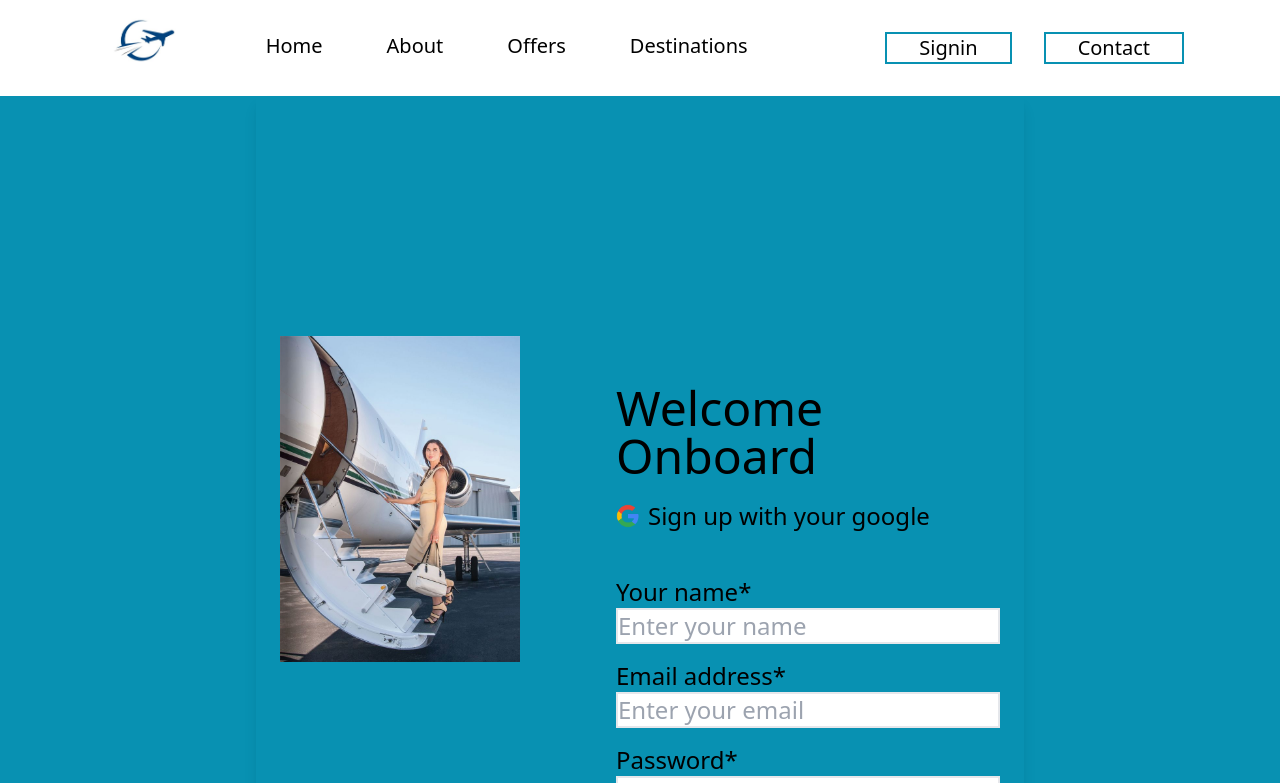
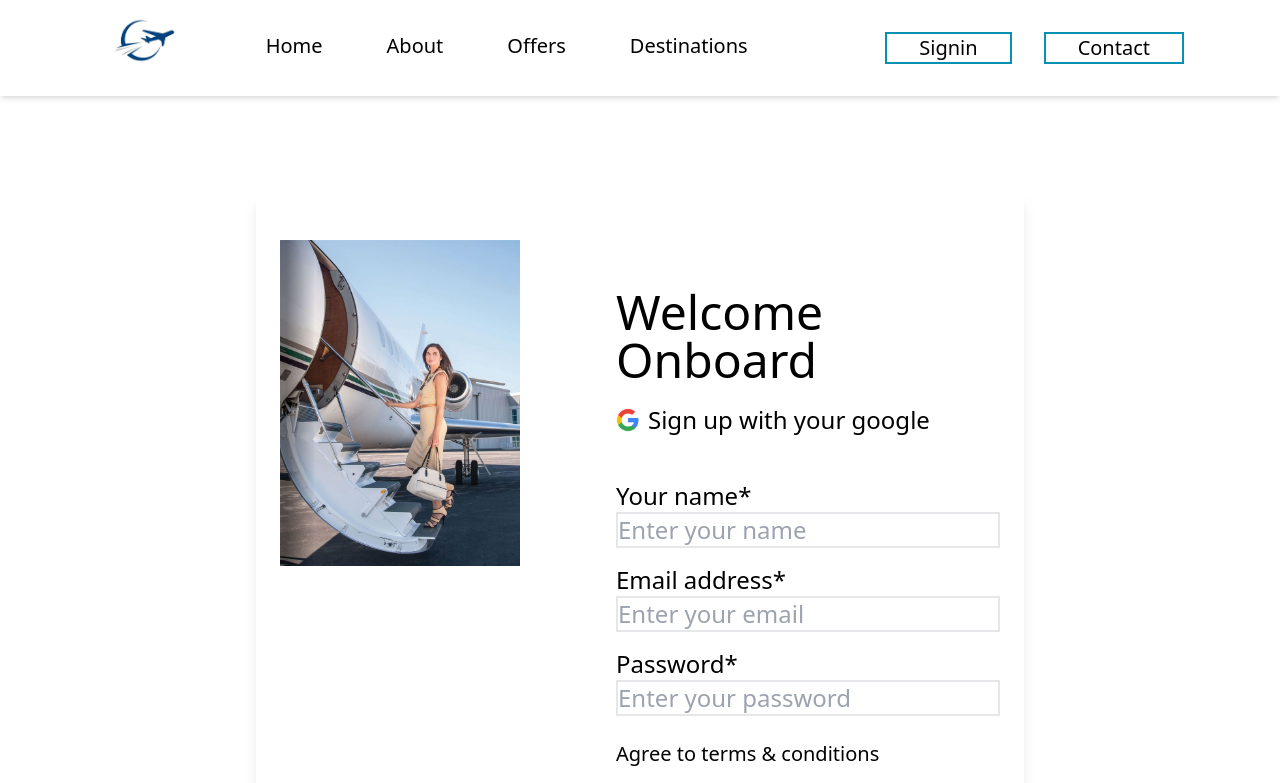
Before and after one commit to Monika123465/flight-booking, a React (Create React App) app: page /Signin in a window 1280 px wide. Shown: the top 783 px of the page. Built offline with nearby package versions, Linux system fonts and the light colour scheme.

Commit message:
add css to login

```diff
--- a/src/Pages/Signin.js
+++ b/src/Pages/Signin.js
@@ -7,8 +7,8 @@ import google from "../assets/google.png"
 const Signin = () => {
    return (
     <div >
-      <div className='bg-cyan-600 '>
-    <div className='w-3/5  gap-24  m-auto flex pt-48    shadow-lg'>
+
+    <div className='w-3/5  gap-24  m-auto flex mt-24    shadow-lg'>
     <div className=' mt-12 ml-6'>
     <img className='' src={signin} alt='err' />
     </div>
@@ -38,7 +38,7 @@ const Signin = () => {
 
     </div>
     </div>
-    </div>
+
   )
 }
 
```
